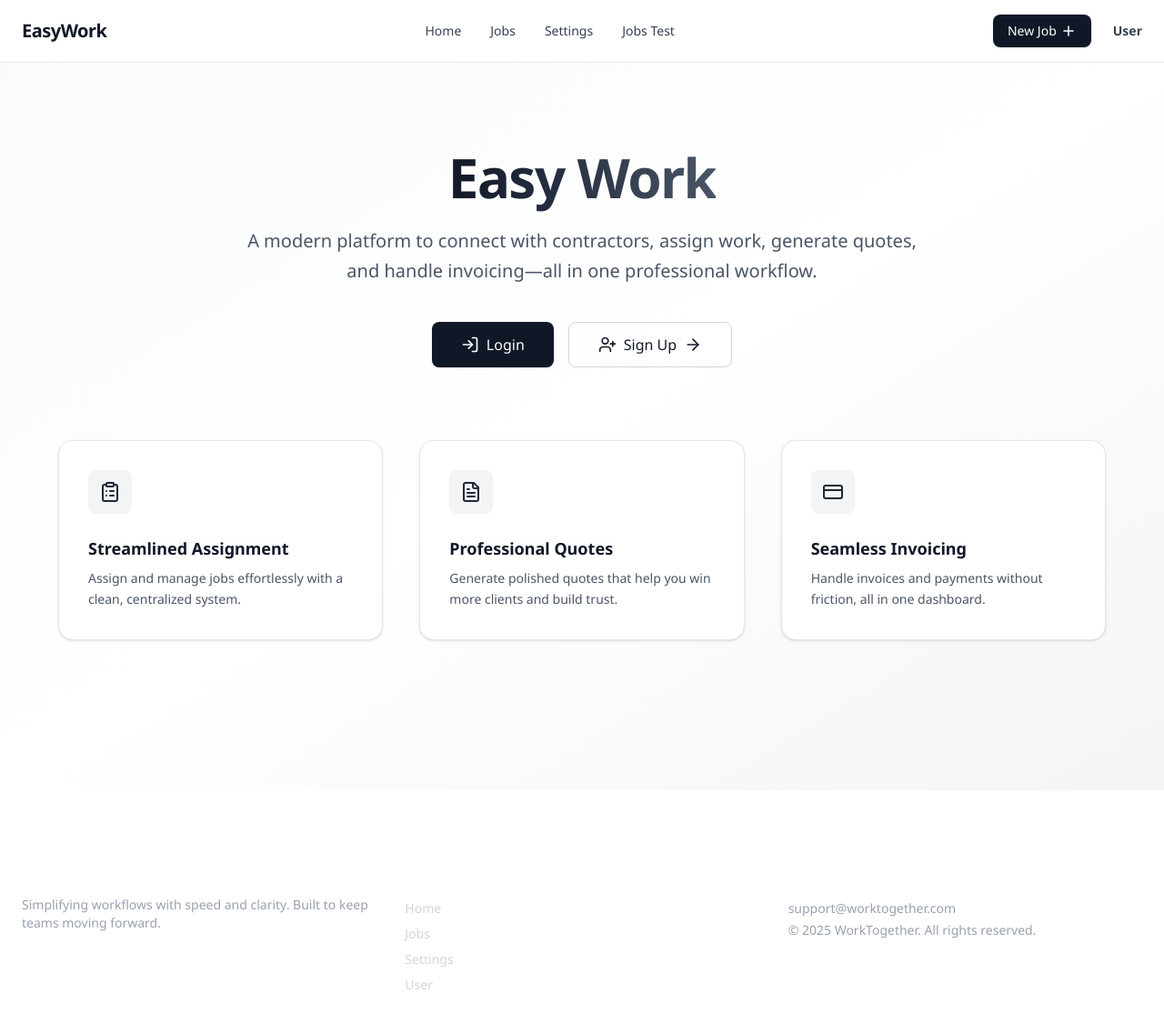
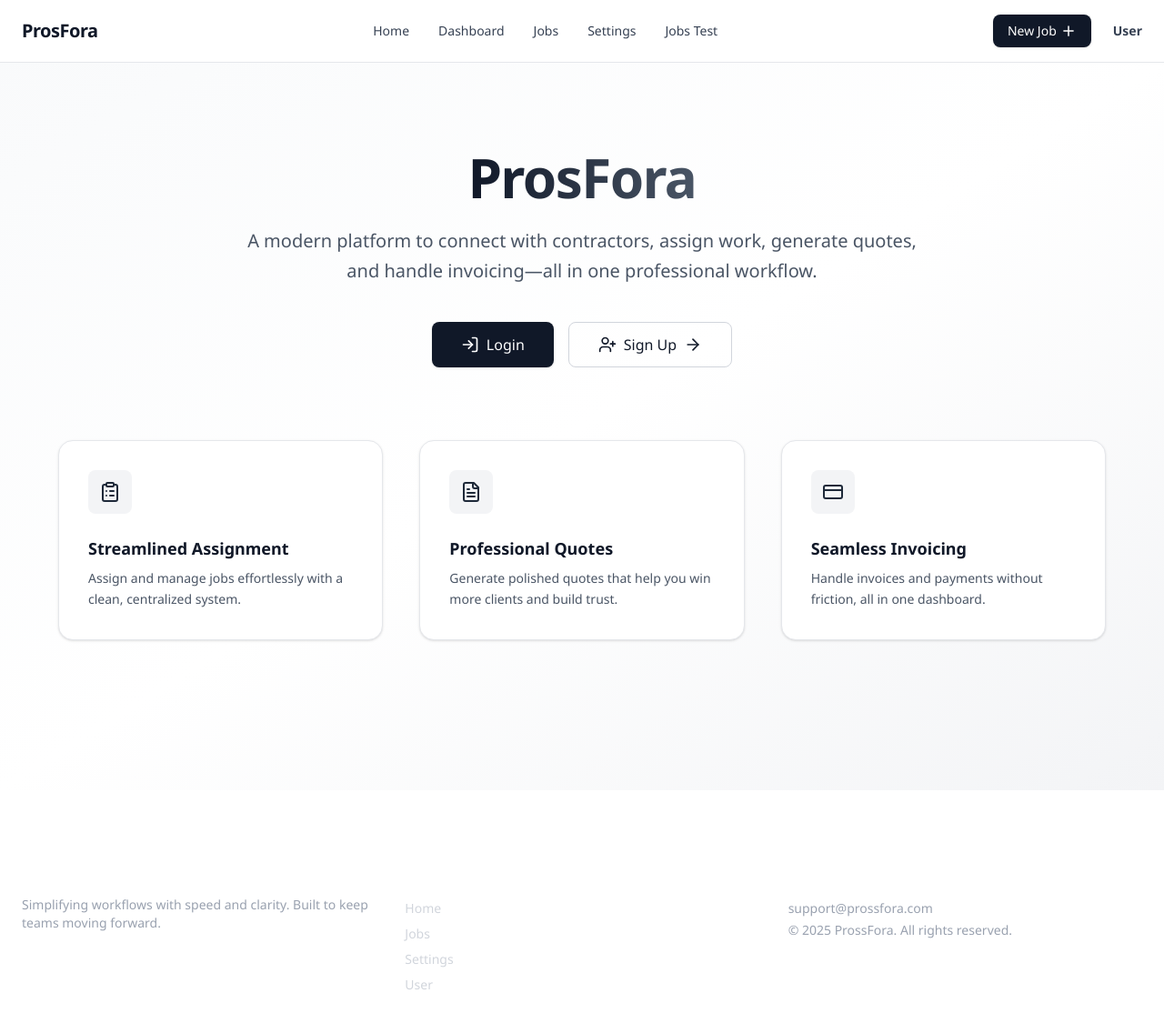
Before and after one commit to martinsalinas0/work-together-frontend-v2, a Next.js app: page / in a window 1280 px wide. Shown: the whole page at 91% size. Built offline with nearby package versions, Linux system fonts and the light colour scheme.

Commit message:
Update Footer and NavBar components; change branding to ProssFora and add Dashboard link; create Dashboard page

```diff
--- a/app/components/FooterComponent.tsx
+++ b/app/components/FooterComponent.tsx
@@ -56,9 +56,9 @@ const FooterComponent = () => {
         {/* Contact */}
         <div>
           <h3 className="text-lg font-semibold text-white mb-3">Contact</h3>
-          <p className="text-sm text-gray-400">support@worktogether.com</p>
+          <p className="text-sm text-gray-400">support@prossfora.com</p>
           <p className="text-sm text-gray-400 mt-1">
-            © {new Date().getFullYear()} WorkTogether. All rights reserved.
+            © {new Date().getFullYear()} ProssFora. All rights reserved.
           </p>
         </div>
       </div>
--- a/app/components/NavBar.tsx
+++ b/app/components/NavBar.tsx
@@ -7,7 +7,7 @@ const NavBarComponent = () => {
       <div className="container mx-auto px-6 py-4 flex items-center justify-between">
         {/* Logo / Brand */}
         <div className="text-xl font-bold tracking-tight text-gray-900">
-          <Link href="/">EasyWork</Link>
+          <Link href="/">ProsFora</Link>
         </div>
 
         {/* Navigation Links */}
@@ -17,6 +17,12 @@ const NavBarComponent = () => {
             className="text-sm font-medium text-gray-700 hover:text-gray-900 transition"
           >
             Home
+          </Link>
+          <Link
+            href="/dashboard"
+            className="text-sm font-medium text-gray-700 hover:text-gray-900 transition"
+          >
+            Dashboard
           </Link>
           <Link
             href="/jobs"
@@ -37,7 +43,6 @@ const NavBarComponent = () => {
             Jobs Test
           </Link>
         </div>
-
 
         {/* Actions */}
         <div className="flex items-center space-x-6">
--- /dev/null
+++ b/app/dashboard/page.tsx
@@ -0,0 +1,7 @@
+import React from "react";
+
+const DashboardPage = () => {
+  return <div>DashboardPage</div>;
+};
+
+export default DashboardPage;
--- a/app/page.tsx
+++ b/app/page.tsx
@@ -11,11 +11,10 @@ export default function Home() {
   return (
     <div className="min-h-screen bg-gradient-to-br from-gray-50 via-white to-gray-100 text-gray-900">
       <div className="container mx-auto px-6 py-24">
-        {/* Hero Section */}
         <div className="text-center max-w-3xl mx-auto mb-20">
           <h1 className="text-5xl md:text-6xl font-extrabold tracking-tight mb-6">
             <span className="bg-gradient-to-r from-gray-900 to-gray-600 bg-clip-text text-transparent">
-              Easy Work
+              ProsFora
             </span>
           </h1>
           <p className="text-lg md:text-xl text-gray-600 leading-relaxed mb-10">
@@ -23,7 +22,6 @@ export default function Home() {
             quotes, and handle invoicing—all in one professional workflow.
           </p>
 
-          {/* CTA Buttons */}
           <div className="flex flex-col sm:flex-row justify-center gap-4">
             <button className="flex items-center justify-center gap-2 px-8 py-3 rounded-lg bg-gray-900 text-white font-medium shadow hover:bg-gray-800 transition">
               <LogIn className="w-5 h-5" />
@@ -38,9 +36,7 @@ export default function Home() {
           </div>
         </div>
 
-        {/* Features Section */}
         <div className="grid gap-10 md:grid-cols-3 max-w-6xl mx-auto">
-          {/* Feature 1 */}
           <div className="p-8 bg-white border border-gray-200 rounded-2xl shadow-sm hover:shadow-md transition">
             <div className="w-12 h-12 bg-gray-100 rounded-lg flex items-center justify-center mb-6">
               <ClipboardList className="w-6 h-6 text-gray-800" />
@@ -54,7 +50,6 @@ export default function Home() {
             </p>
           </div>
 
-          {/* Feature 2 */}
           <div className="p-8 bg-white border border-gray-200 rounded-2xl shadow-sm hover:shadow-md transition">
             <div className="w-12 h-12 bg-gray-100 rounded-lg flex items-center justify-center mb-6">
               <FileText className="w-6 h-6 text-gray-800" />
@@ -66,7 +61,6 @@ export default function Home() {
             </p>
           </div>
 
-          {/* Feature 3 */}
           <div className="p-8 bg-white border border-gray-200 rounded-2xl shadow-sm hover:shadow-md transition">
             <div className="w-12 h-12 bg-gray-100 rounded-lg flex items-center justify-center mb-6">
               <CreditCard className="w-6 h-6 text-gray-800" />
```
